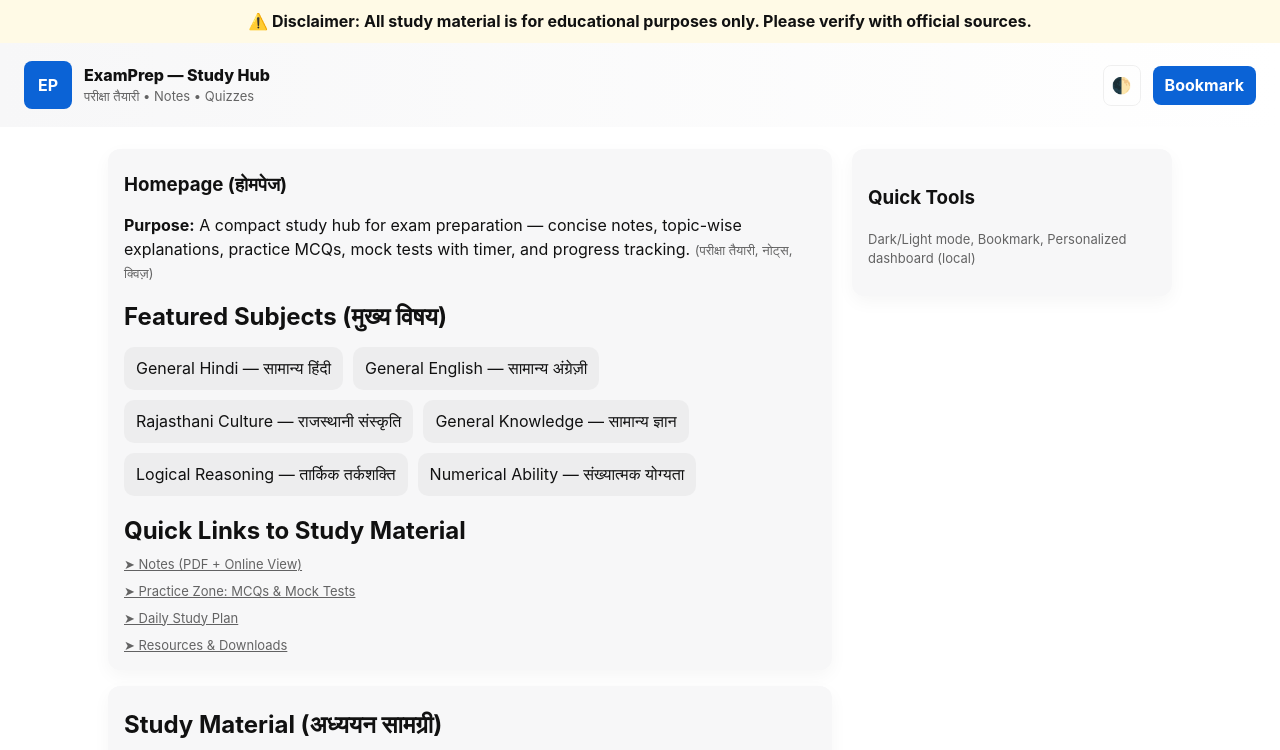
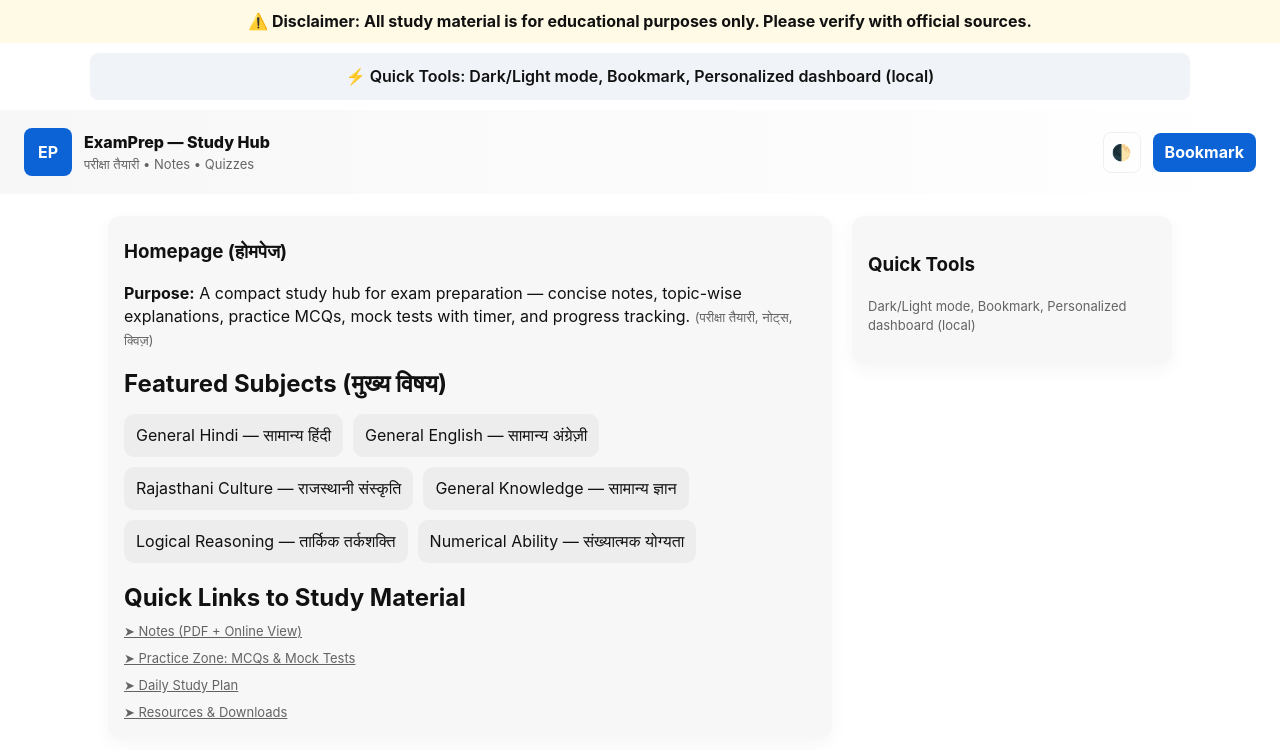
Before and after one commit to udit1602/username.udit.io, a plain HTML site: page index.html in a window 1280 px wide. Shown: the top 750 px of the page. Drawn offline with Linux system fonts and the light colour scheme.

Commit message:
Update index.html

```diff
--- a/index.html
+++ b/index.html
@@ -35,6 +35,11 @@
 <body>
   <div style="background:#fffae6;color:#111;padding:10px;text-align:center;font-weight:bold;">
      ⚠️ Disclaimer: All study material is for educational purposes only. Please verify with official sources.
+  </div>
+
+   <!-- Quick Tools -->
+  <div style="background:#f0f4f8;color:#111;padding:12px;margin:10px auto;border-radius:8px;max-width:1100px;text-align:center;font-weight:600;">
+    ⚡ Quick Tools: Dark/Light mode, Bookmark, Personalized dashboard (local)
   </div>
 
   <header>
```
